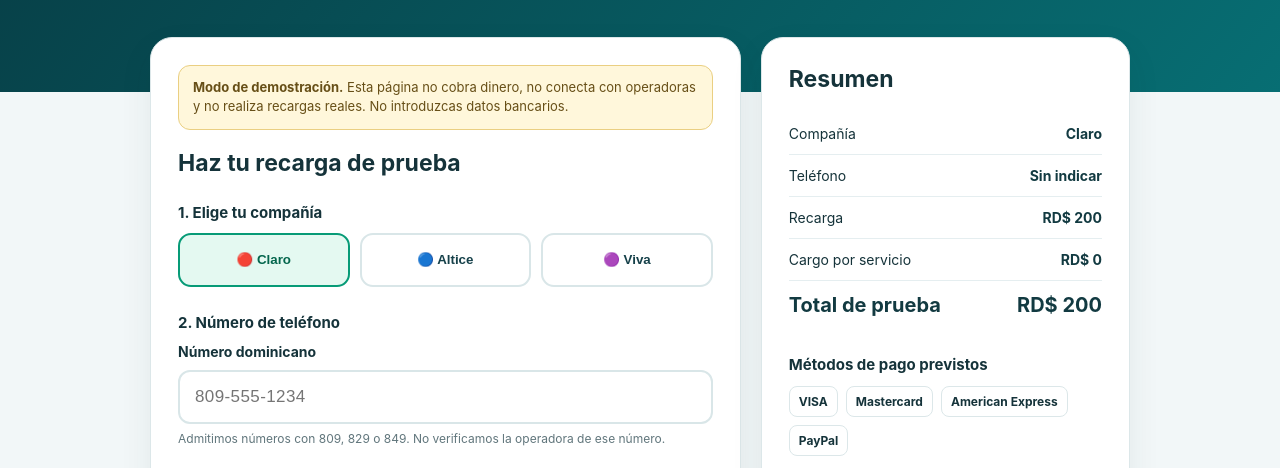
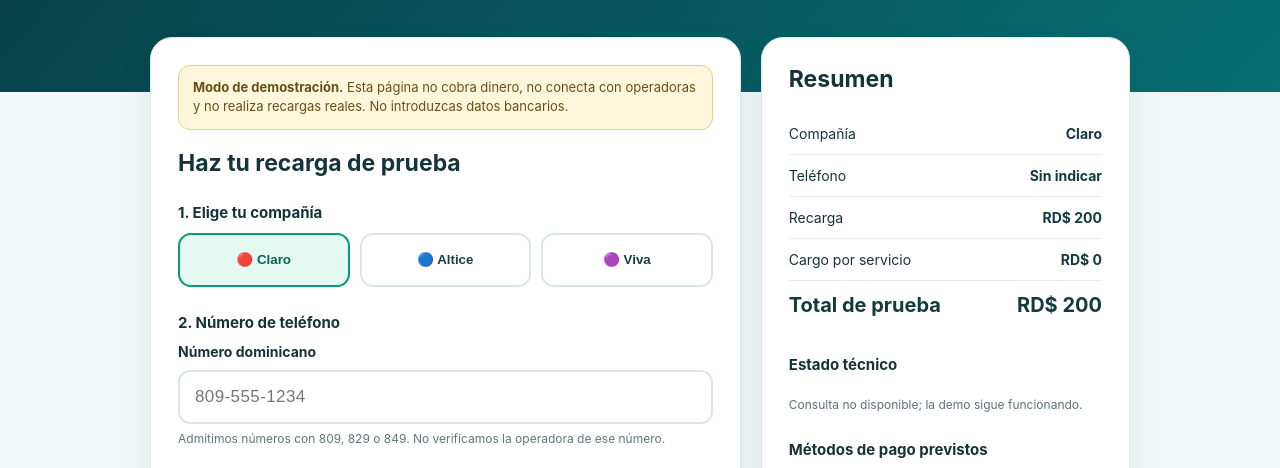
Before and after one commit to PuntaCanada/recarganet-rd, a plain HTML site: page index.html in a window 1280 px wide. Shown: the part 312-780 px from the top of the page. Drawn offline with Linux system fonts and the light colour scheme; no server answers.

Commit message:
Show live read-only provider connectivity status in demo

```diff
--- a/index.html
+++ b/index.html
@@ -31,7 +31,7 @@
 <button id="submit" class="cta" type="button">Simular recarga · RD$ 200</button>
 <div id="receipt" class="receipt hidden" aria-live="polite" style="margin-top:20px"><h3>✓ Simulación completada</h3><p id="receiptBody"></p><p><strong>Importante:</strong> no se ha cargado dinero ni saldo al móvil.</p><button id="download" class="cta" type="button">Descargar comprobante de prueba</button></div>
 </section>
-<aside class="panel"><h2>Resumen</h2><div class="summary-row"><span>Compañía</span><strong id="summaryOperator">Claro</strong></div><div class="summary-row"><span>Teléfono</span><strong id="summaryPhone">Sin indicar</strong></div><div class="summary-row"><span>Recarga</span><strong id="summaryAmount">RD$ 200</strong></div><div class="summary-row"><span>Cargo por servicio</span><strong>RD$ 0</strong></div><div class="summary-row total"><strong>Total de prueba</strong><strong id="summaryTotal">RD$ 200</strong></div><h3>Métodos de pago previstos</h3><div class="tags"><span class="tag">VISA</span><span class="tag">Mastercard</span><span class="tag">American Express</span><span class="tag">PayPal</span></div><p class="safe">Los métodos de pago mostrados son solo una vista previa. No se aceptan pagos ni se almacenan datos de tarjetas. Las tarifas y montos definitivos dependen de los futuros proveedores.</p></aside>
+<aside class="panel"><h2>Resumen</h2><div class="summary-row"><span>Compañía</span><strong id="summaryOperator">Claro</strong></div><div class="summary-row"><span>Teléfono</span><strong id="summaryPhone">Sin indicar</strong></div><div class="summary-row"><span>Recarga</span><strong id="summaryAmount">RD$ 200</strong></div><div class="summary-row"><span>Cargo por servicio</span><strong>RD$ 0</strong></div><div class="summary-row total"><strong>Total de prueba</strong><strong id="summaryTotal">RD$ 200</strong></div><h3>Estado técnico</h3><p id="apiStatus" class="safe" role="status">Comprobando conexión de consulta…</p><h3>Métodos de pago previstos</h3><div class="tags"><span class="tag">VISA</span><span class="tag">Mastercard</span><span class="tag">American Express</span><span class="tag">PayPal</span></div><p class="safe">Los métodos de pago mostrados son solo una vista previa. No se aceptan pagos ni se almacenan datos de tarjetas. Las tarifas y montos definitivos dependen de los futuros proveedores.</p></aside>
 </main>
 <footer>© <span id="year"></span> RecargaNet RD · Proyecto en desarrollo · Servicio no disponible para compras reales.</footer>
 <script>
@@ -49,6 +49,7 @@ phone.addEventListener('input',()=>{error.textContent='';render()});
 $('submit').addEventListener('click',()=>{const d=cleanPhone();if(!validPhone(d)){error.textContent='Introduce un número dominicano válido de 10 dígitos (809, 829 o 849).';phone.focus();return}const date=new Date().toLocaleString('es-DO');const ref='DEMO-'+Date.now();lastReceipt='RECARGANET RD - COMPROBANTE DE PRUEBA\nReferencia: '+ref+'\nFecha: '+date+'\nOperadora elegida: '+operator+'\nNúmero: '+d+'\nMonto simulado: '+fmt(amount)+'\nESTO ES UNA SIMULACIÓN. NO SE HA REALIZADO NINGÚN PAGO NI RECARGA.';$('receiptBody').textContent='Operadora: '+operator+' · Número: '+d+' · Monto: '+fmt(amount)+' · Ref.: '+ref;receipt.classList.remove('hidden');receipt.scrollIntoView({behavior:'smooth',block:'nearest'})});
 $('download').addEventListener('click',()=>{if(!lastReceipt)return;const blob=new Blob([lastReceipt],{type:'text/plain;charset=utf-8'}),url=URL.createObjectURL(blob),a=document.createElement('a');a.href=url;a.download='recarganet-comprobante-demo.txt';document.body.append(a);a.click();a.remove();setTimeout(()=>URL.revokeObjectURL(url),500)});
 $('year').textContent=new Date().getFullYear();render();
+(async()=>{try{const response=await fetch('/api/status',{cache:'no-store'});const payload=await response.json();$('apiStatus').textContent=response.ok&&payload.ok?'✓ Consulta del proveedor disponible (solo demostración)':'Proveedor no disponible temporalmente; la demo sigue funcionando.'}catch{$('apiStatus').textContent='Consulta no disponible; la demo sigue funcionando.'}})();
 })();
 </script>
 </body></html>
```
